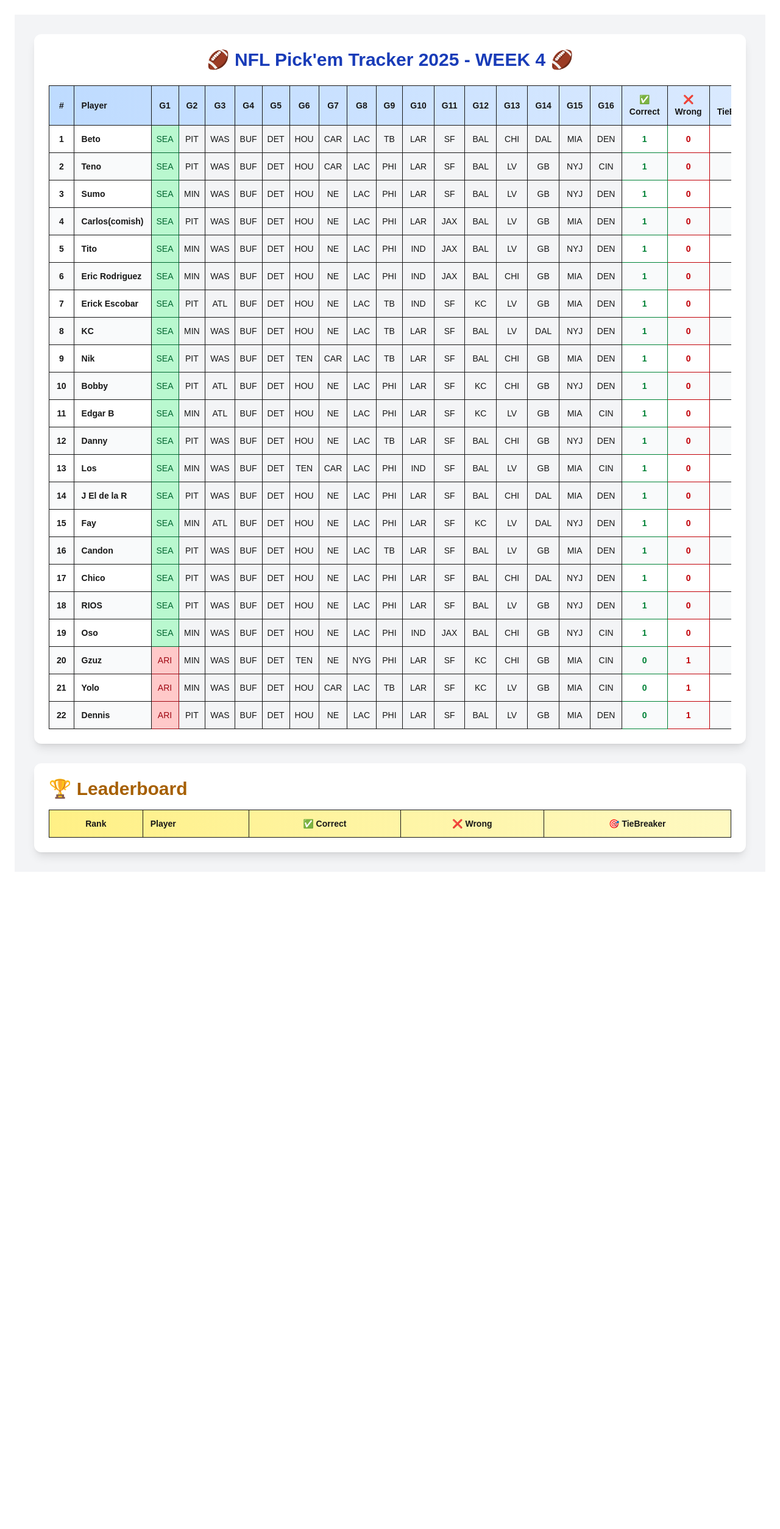
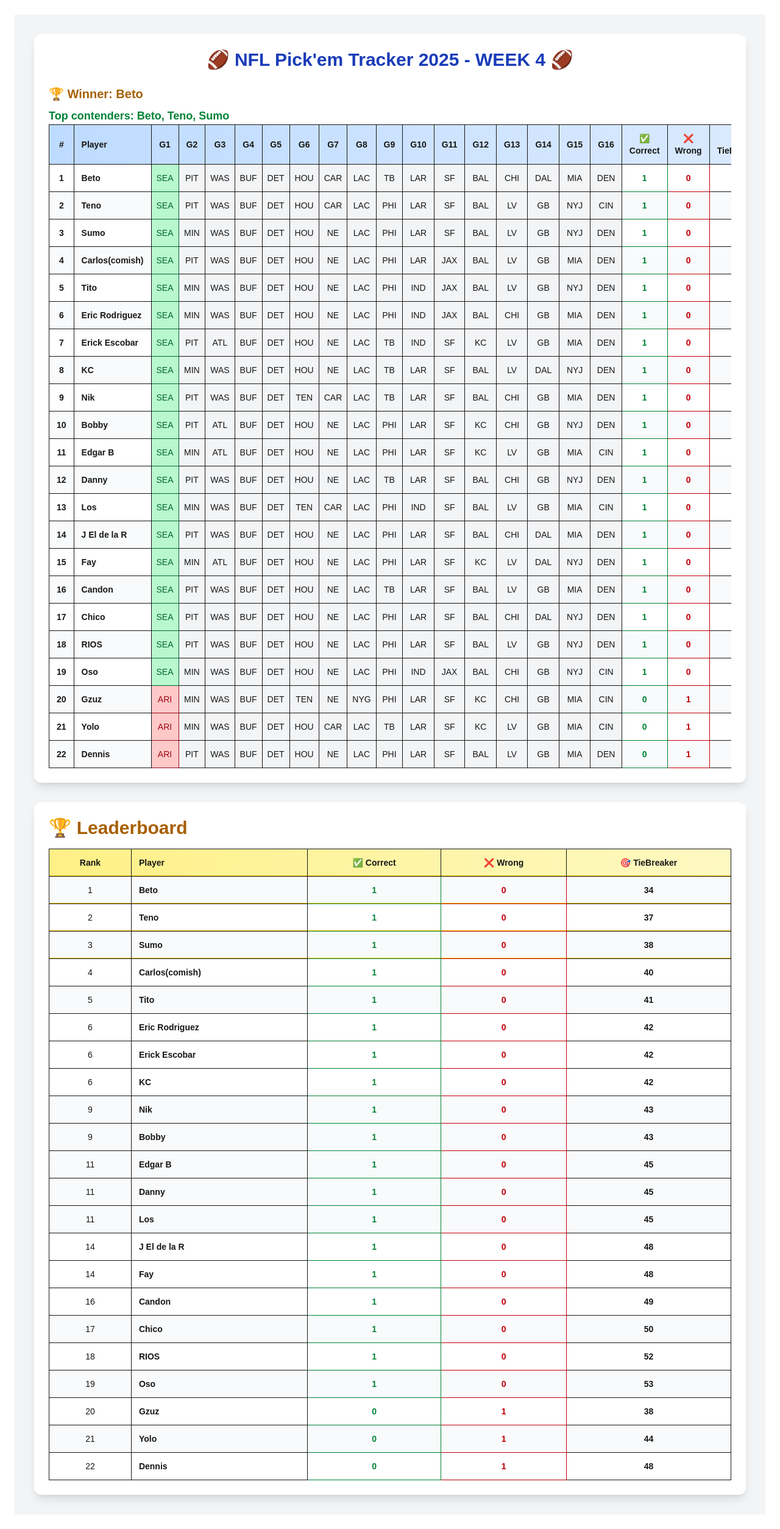
Before and after one commit to CarlosMartinezCM/pickEmTracker, a Next.js app: page / in a window 1280 px wide. Shown: the whole page at 61% size. Before the commit the page ends 1454 px from the top, so only its background shows below. Built offline with nearby package versions, Linux system fonts and the light colour scheme.

Commit message:
Leaderboard update

```diff
--- a/app/components/PickEmBoard.tsx
+++ b/app/components/PickEmBoard.tsx
@@ -174,18 +174,18 @@ export default function PickemTracker() {
           🏈 NFL Pick'em Tracker 2025 - WEEK 4 🏈
         </h1>
         {/* Winner */}
-        {/*winners.length > 0 && (
+        {winners.length > 0 && (
           <div className="mt-4 text-xl font-bold text-yellow-700 dark:text-yellow-300">
             🏆 Winner: {winners.map(p => p.name).join(", ")}
           </div>
-        )*/}
+        )}
 
         {/* Top contenders */}
-        {/*realisticWinners.length > 0 && (
+        {realisticWinners.length > 0 && (
           <div className="mt-2 text-lg font-semibold text-green-700 dark:text-green-300">
             Top contenders: {realisticWinners.map(p => p.name).join(", ")}
           </div>
-        )*/}
+        )}
 
         <div className="overflow-x-auto">
           <table className="min-w-full border-collapse border border-gray-300 dark:border-gray-700 text-sm">
@@ -259,7 +259,7 @@ export default function PickemTracker() {
               </tr>
             </thead>
             <tbody>
-              {/*leaderboard.map(player => {
+              {leaderboard.map(player => {
                 const isTop4 = player.rank <= 4;
                 return (
                   <tr
@@ -277,7 +277,7 @@ export default function PickemTracker() {
                     <td className="border p-3 text-center font-bold">{player.tiebreaker}</td>
                   </tr>
                 );
-              })*/}
+              })}
             </tbody>
           </table>
         </div>
```
